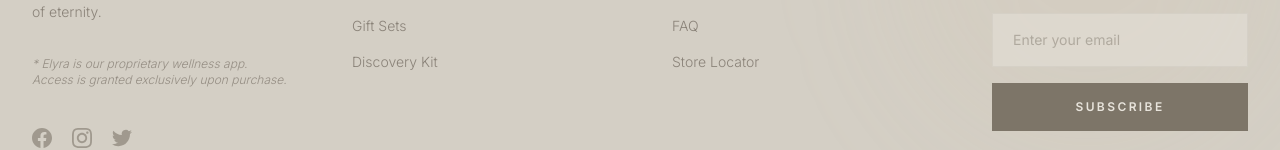
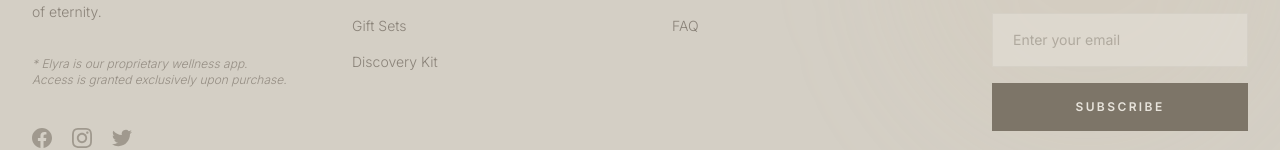
Before and after one commit to Ardyn-Mochan/houseofelyra-brand, a React (Vite) app: page / in a window 1280 px wide. Shown: the part 3009-3159 px from the top of the page. Built offline with nearby package versions, Linux system fonts and the light colour scheme.

Commit message:
Remove Store Locator from Footer

```diff
--- a/src/components/Footer.jsx
+++ b/src/components/Footer.jsx
@@ -51,7 +51,7 @@ const Footer = () => {
                             <li><a href="mailto:houseofelyra@gmail.com" className="hover:text-elyra-soft-gold transition-colors duration-300">Contact Us</a></li>
                             <li><a href="#" className="hover:text-elyra-soft-gold transition-colors duration-300">Shipping & Returns</a></li>
                             <li><a href="#" className="hover:text-elyra-soft-gold transition-colors duration-300">FAQ</a></li>
-                            <li><a href="#" className="hover:text-elyra-soft-gold transition-colors duration-300">Store Locator</a></li>
+
                         </ul>
                     </div>
 
```
